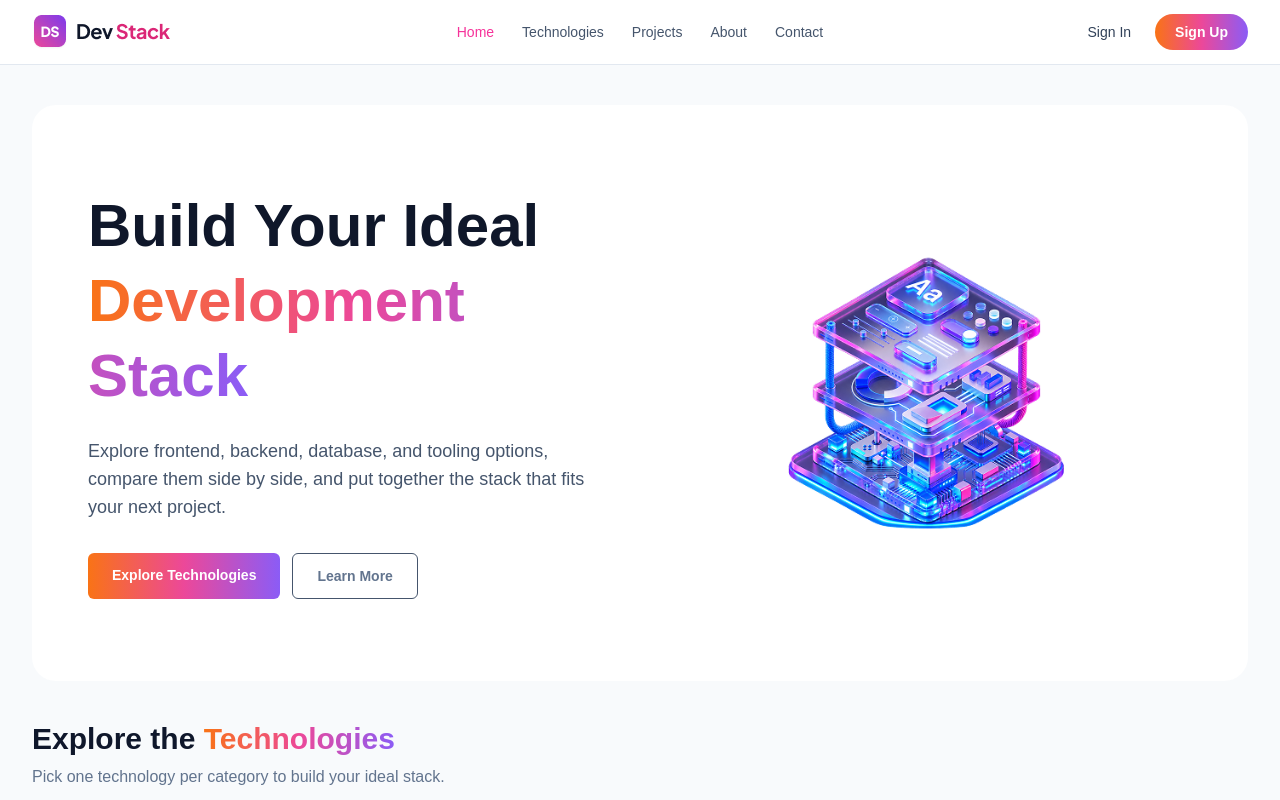
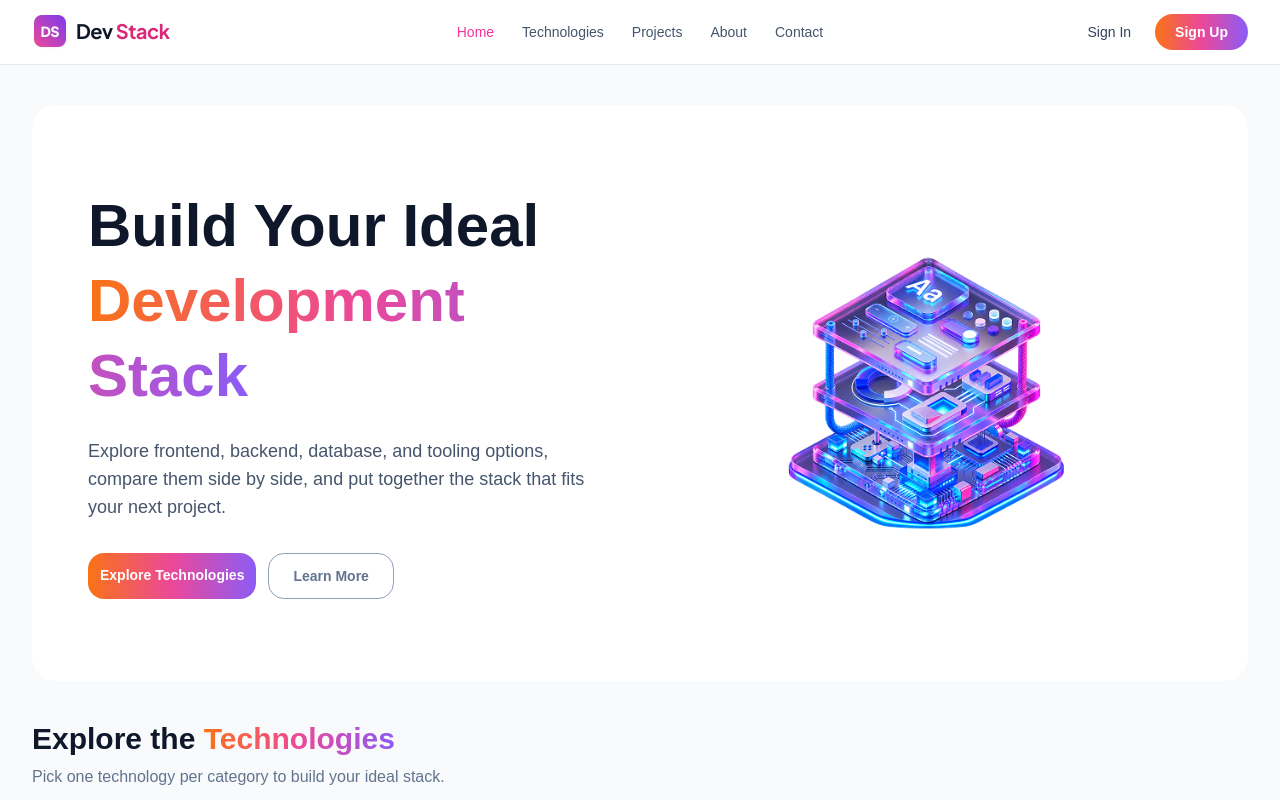
Before and after one commit to sifat7740/Assignment-05, a React (Vite) app in the folder Assingnment-5/: page / in a window 1280 px wide. Shown: the top 800 px of the page. Built offline with nearby package versions, Linux system fonts and the light colour scheme.

Commit message:
Hero section button modified

```diff
--- a/Assingnment-5/src/components/Hero.tsx
+++ b/Assingnment-5/src/components/Hero.tsx
@@ -26,14 +26,14 @@ next project.
           <div className="mt-8 flex flex-col gap-3 sm:flex-row">
             <a
               href="#technologies"
-              className="gradient-bg rounded-md px-6 py-3 text-center text-sm font-semibold text-white"
+              className="gradient-bg rounded-2xl px-3 py-3 text-center text-sm font-semibold text-white"
             >
               Explore Technologies
             </a>
 
             <a
               href="#about"
-              className="rounded-md border border-slate-600 px-6 py-3 text-center text-sm text-slate-500 font-semibold "
+              className="rounded-2xl border border-slate-400 px-6 py-3  text-center text-sm text-slate-500 font-semibold "
             >
               Learn More
             </a>
```
